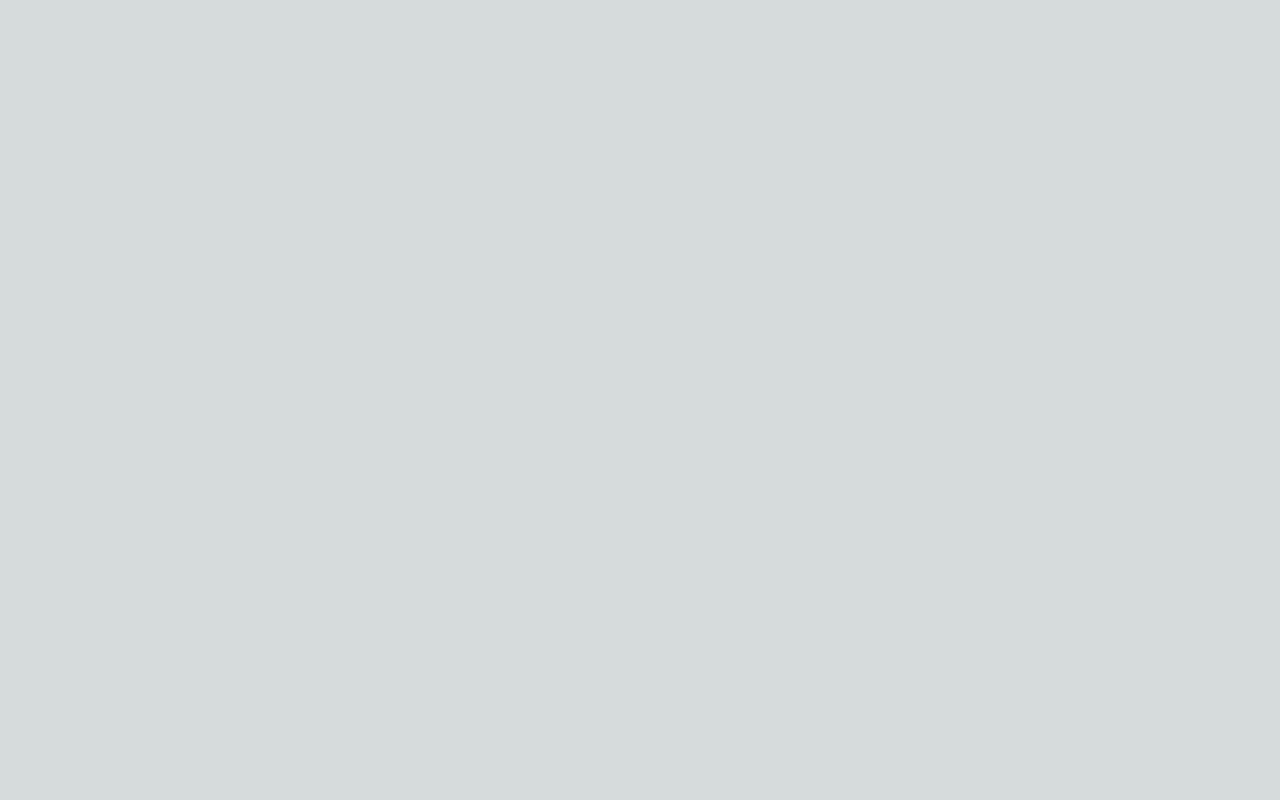
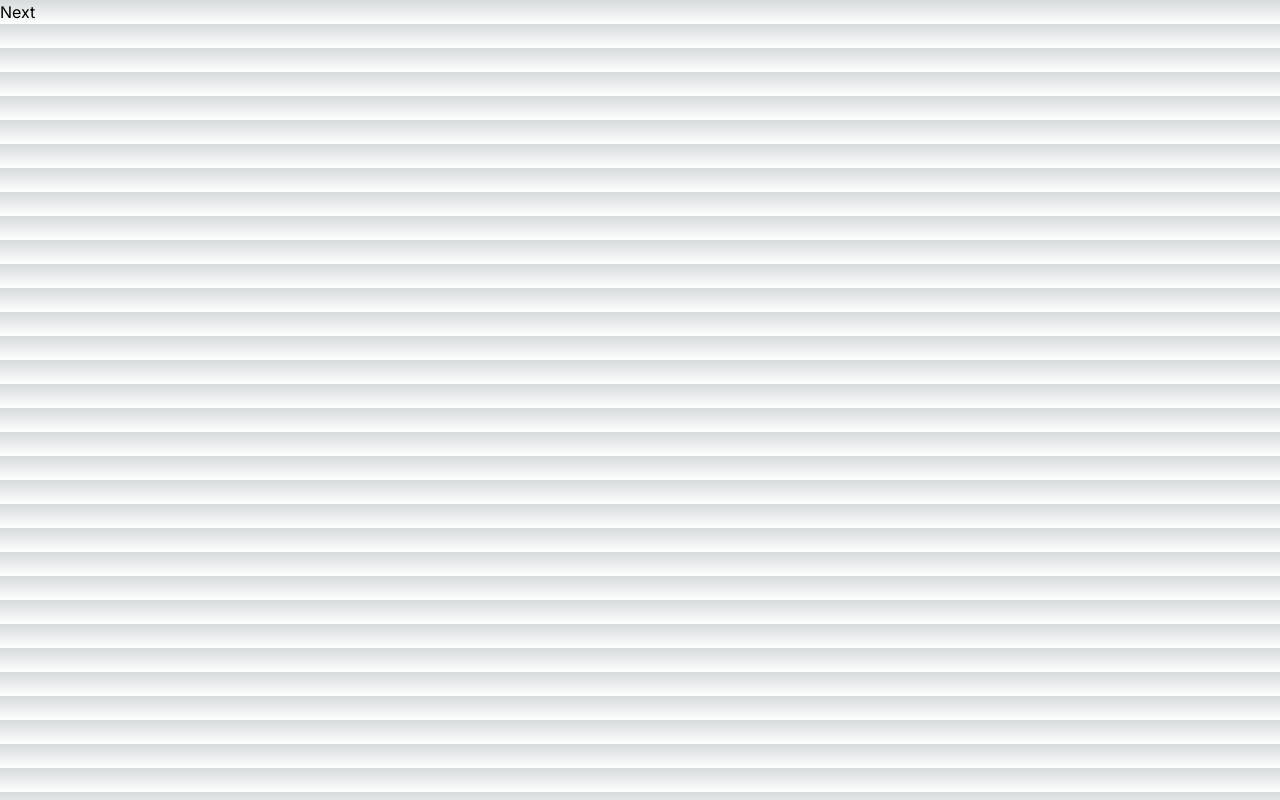
Before and after one commit to dev-cookie-project/dev-cookie, a Next.js app: page / in a window 1280 px wide. Built offline with nearby package versions, Linux system fonts and the light colour scheme.

Commit message:
Add: login 브랜치 생성

```diff
--- a/src/app/page.tsx
+++ b/src/app/page.tsx
@@ -1,5 +1,3 @@
-import Image from "next/image";
-
 export default function Home() {
-  return <div></div>;
+  return <div>Next</div>;
 }
```
Also changed, not shown: package.json (+6 -6 lines), 1 other file (tests, documents, lock files or other folders).
